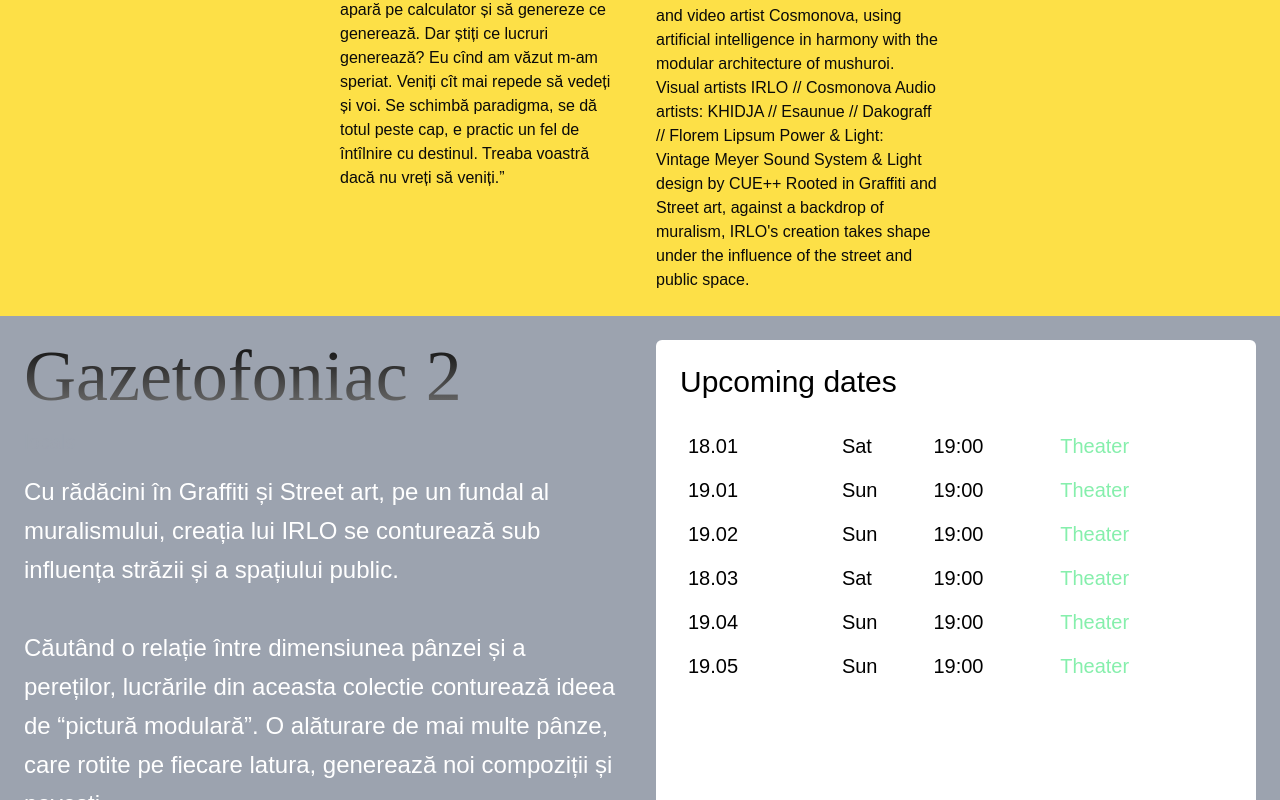
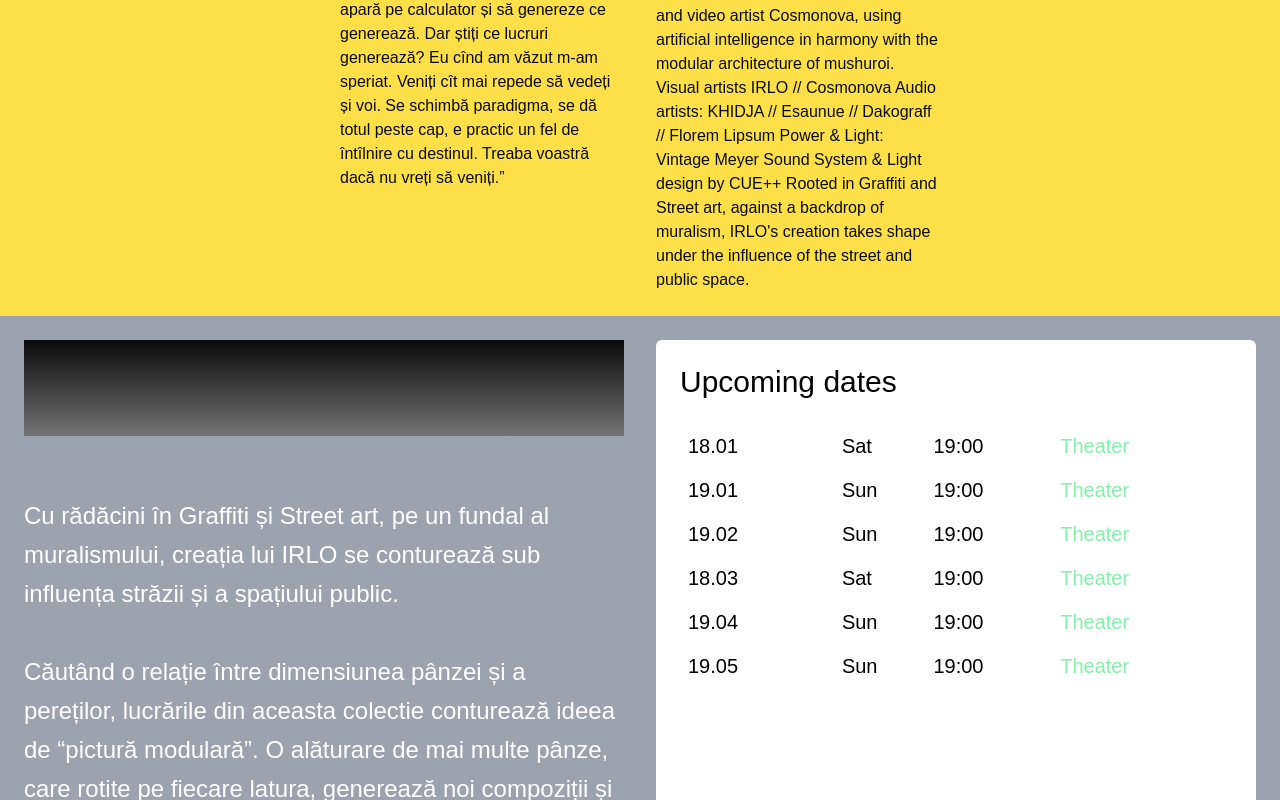
Before and after one commit to cosmonova/gazetofon, a Next.js app: page / in a window 1280 px wide. Shown: the part 2000-2800 px from the top of the page. Built offline with nearby package versions, Linux system fonts and the light colour scheme; a web font is replaced by a local one.

Commit message:
Font fixes

```diff
--- a/app/globals.css
+++ b/app/globals.css
@@ -81,7 +81,6 @@ body {
     font-family: "Badeen Display", serif;
     font-weight: 400;
     font-style: normal;
-    font-size: 5rem;
   }
 
 }
--- a/app/icon.tsx
+++ b/app/icon.tsx
@@ -1,5 +1,5 @@
 import { ImageResponse } from 'next/og'
-import {  Major_Mono_Display } from 'next/font/google'
+import {  Major_Mono_Display  } from 'next/font/google'
 // Image metadata
 export const size = {
     width: 32,
--- a/app/page.tsx
+++ b/app/page.tsx
@@ -47,7 +47,7 @@ export default function Page() {
                     <div className="p-4 title-fat text-5xl antialiased">
                         ه
                     </div>
-                    <div className="flex space-x-1 text-left">
+                    <div className="flex space-x-1 text-left lg:hidden sm:hidden">
                         <Link href="#" className="px-4 py-2 text-sm text-gray-700 hover:bg-gray-100 rounded-md transition-colors font-bold">
                             NEWSLETTER
                         </Link>
@@ -66,7 +66,7 @@ export default function Page() {
             <main className="overflow-auto">
                 <section className="bg-emerald-400 min-h-screen flex flex-col  p-6 ">
                     <div className="w-full p-0 s-0 pt-16">
-                        <h1 className="text-8xl font-light mb-8 title-fat text-white">Compilation 2025</h1>
+                        <h1 className="lg:text-8xl md:text-6xl sm:text-6xl mb-8 title-fat text-white">Compilation 2025</h1>
                         <AudioPlayerWithPlaylist tracks={[{
                             src: "https://s3.eu-west-1.amazonaws.com/boundarylab.com/Mad+Over+Me.mp3",
                             title: "Die Zukunft - Drogen nehmen und rumfahren (Yusuf Lemone Edit)"
--- a/components/AudioPlayer.tsx
+++ b/components/AudioPlayer.tsx
@@ -96,7 +96,7 @@ export default function MusicPlayer() {
                 <div className="grid md:grid-cols-2 gap-8">
                     {/* Left Column */}
                     <div>
-                        <h1 className="text-8xl  mb-6 title-fat">GAZETOFONIAC 1</h1>
+                        <h1 className="lg:text-8xl md:text-6xl sm:text-6xl mb-6 title-fat">GAZETOFONIAC 1</h1>
                         {/*<p className="text-gray-400 mb-8">by <a href="#" className="text-blue-500">Gazetofon</a></p>*/}
 
                         {/* Audio Player */}
--- a/components/Calendar.tsx
+++ b/components/Calendar.tsx
@@ -116,7 +116,7 @@ export default function CalendarView() {
                 {/* Events */}
                 <div className="space-y-16">
                     {events.map((day) => (
-                        <div key={day.date} className="flex gap-8 hover:bg-yellow-500 p-4">
+                        <div key={day.date} className="flex gap-8 hover:bg-yellow-500 p-4 rounded-xl">
                             {/* Date */}
                             <div className="w-24">
                                 <div className="text-7xl font-light ">{day.date}</div>
--- a/components/Event.tsx
+++ b/components/Event.tsx
@@ -60,12 +60,12 @@ export default function EventPage() {
 
     return (
         <div className="min-h-screen  text-white p-6">
-            <div className="flex mx-auto  lg:columns-2 sm:columns-1  gap-8">
+            <div className="mx-auto grid md:grid-cols-2 lg:grid-cols-2 sm:grid-cols-1  gap-8">
                 {/* Main Content */}
 
                 <div className="space-y-6 w-full">
                     <div className="space-y-4 antialiased">
-                        <h1 className="relative z-10 text-lg md:text-7xl bg-clip-text text-transparent bg-gradient-to-b from-foreground to-muted-foreground title-fat">
+                        <h1 className="lg:text-8xl md:text-2xl sm:text-xl text-transparent bg-gradient-to-b from-foreground to-muted-foreground title-fat">
                             Gazetofoniac 2
                         </h1>
                         <p className="text-xl text-gray-400">locals</p>
```
